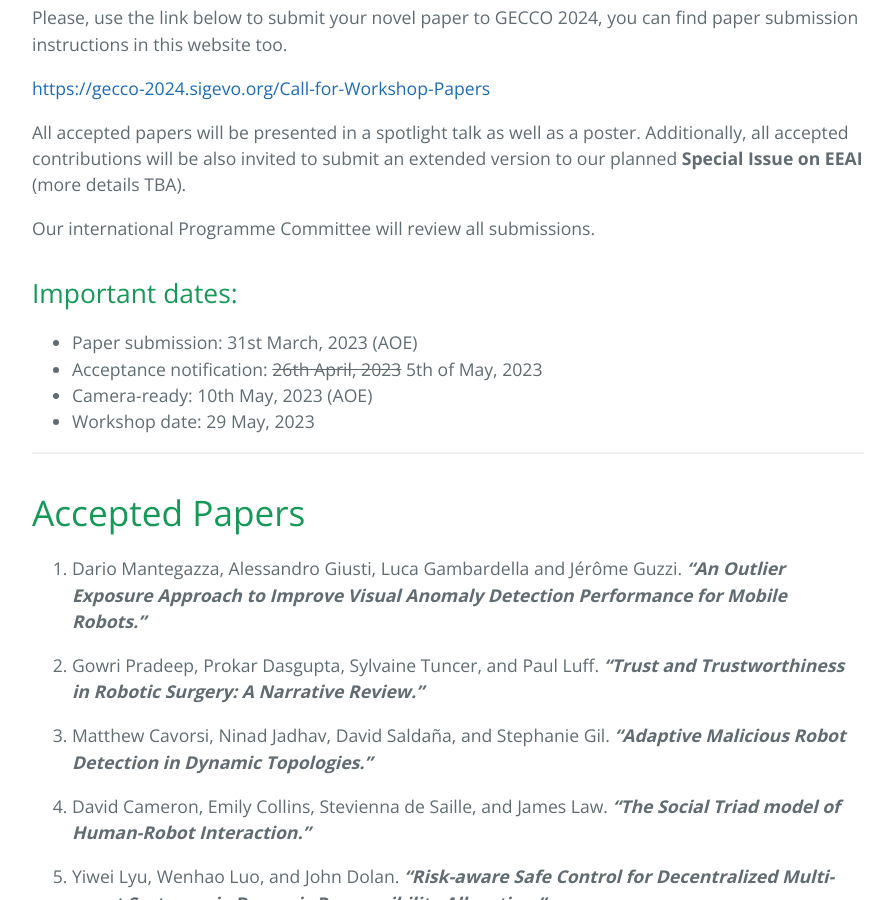
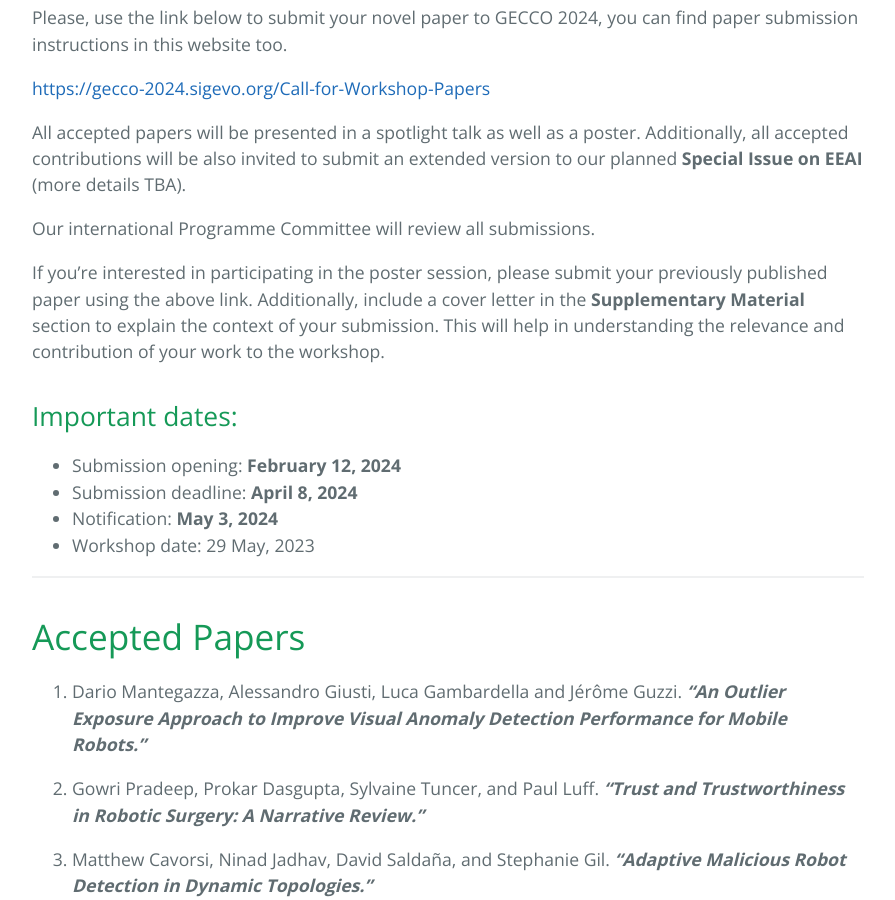
Before and after one commit to EAI-EvlSoRo/EAI-EvlSoRo.github.io, a Jekyll site: the page built from index.md, in a window 1280 px wide and 900 px high, scrolled down 2220 px. Shown: the whole window, without its empty margins (192-1087 px from the left). Built offline with Jekyll 4.4.1, drawn with Linux system fonts in a browser that asks for light colours.

Commit message:
Update index.md

```diff
--- a/index.md
+++ b/index.md
@@ -70,11 +70,13 @@
 
 Our international Programme Committee will review all submissions.
 
+If you're interested in participating in the poster session, please submit your previously published paper using the above link. Additionally, include a cover letter in the **Supplementary Material** section to explain the context of your submission. This will help in understanding the relevance and contribution of your work to the workshop.
+
 ## Important dates:
 
- - Paper submission: 31st March, 2023 (AOE)
- - Acceptance notification: ~~26th April, 2023~~ 5th of May, 2023
- - Camera-ready: 10th May, 2023 (AOE)
+ - Submission opening: **February 12, 2024**
+ - Submission deadline: **April 8, 2024**
+ - Notification: **May 3, 2024**
  - Workshop date: 29 May, 2023
 
 ***
```
